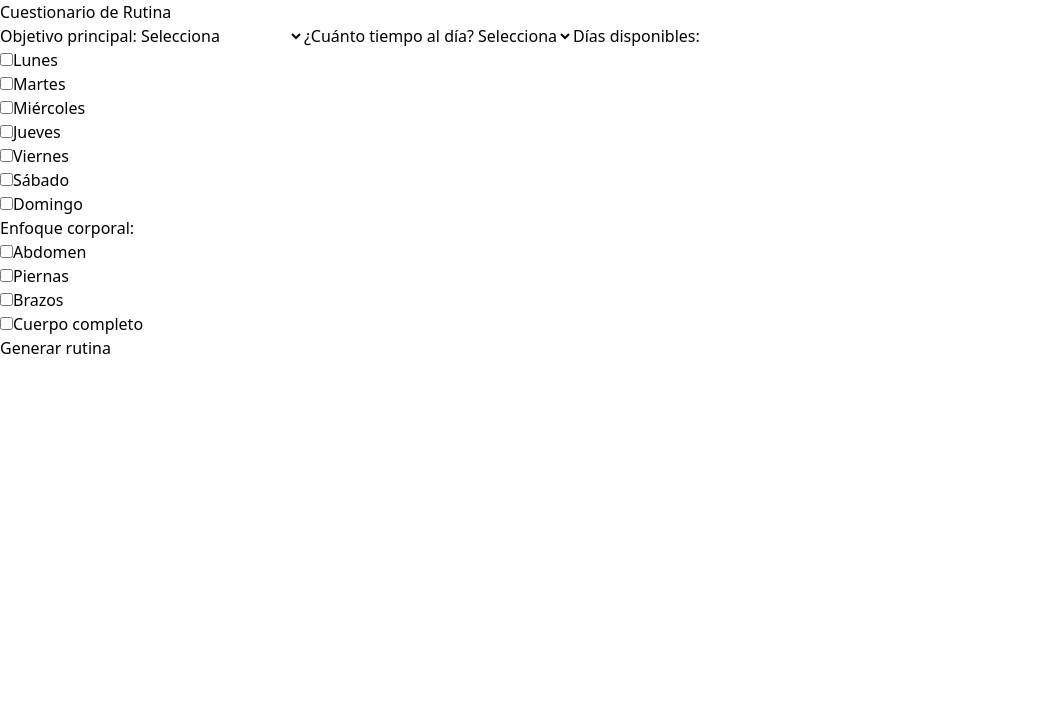
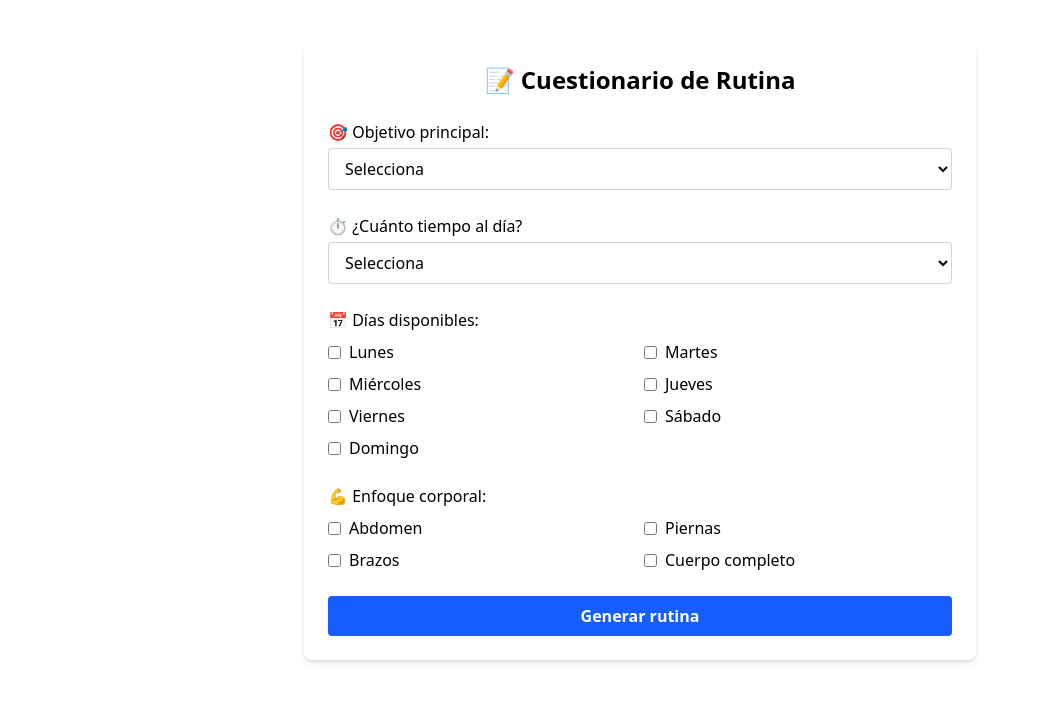
Before and after one commit to LangerTwo/Rutina-Ejercicio, a React (Vite) app in the folder frontend/: page /cuestionario in a window 1280 px wide. Shown: the top 702 px of the page, without its empty margins (0-1038 px from the left). Built offline with nearby package versions, Linux system fonts and the light colour scheme; sample sign-in values are in the browser's storage.

Commit message:
enviando de dasboard a rutinepage

```diff
--- a/frontend/src/App.jsx
+++ b/frontend/src/App.jsx
@@ -22,7 +22,7 @@ function App() {
             <QuestionnairePage />
           </PrivateRoute>
         } />
-        <Route path="/rutina" element={
+        <Route path="/rutina/:id" element={
           <PrivateRoute>
             <RoutinePage />
           </PrivateRoute>
--- a/frontend/src/pages/DashboardPage.jsx
+++ b/frontend/src/pages/DashboardPage.jsx
@@ -4,6 +4,7 @@ import { useNavigate } from "react-router-dom";
 const DashboardPage = () => {
     const navigate = useNavigate();
     const [nombre, setNombre] = useState("");
+    const [rutinas, setRutinas] = useState([]);
 
     useEffect(() => {
         // Puedes obtener datos del usuario del localStorage o hacer una petición al backend
@@ -17,6 +18,11 @@ const DashboardPage = () => {
         if(usuarioGuardado) {
             setNombre(usuarioGuardado.nombre);
         }
+
+        const stored = localStorage.getItem("rutinas");
+        if (stored) {
+            setRutinas(JSON.parse(stored));
+        }
     }, [navigate]);
 
     const handleLogout = () => {
@@ -25,11 +31,57 @@ const DashboardPage = () => {
         navigate("/");
     };
 
+    const crearRutina = () => {
+        navigate("/cuestionario");
+    };
+
+    const verRutina = (id) => {
+        navigate(`/rutina/${id}`);
+    };
+
+    const borrarRutina = (id) => {
+        const nuevas = rutinas.filter((r) => r.id !== id);
+        setRutinas(nuevas);
+        localStorage.setItem("rutinas", JSON.stringify(nuevas));
+    };
+
     return (
-        <div>
-            <h1>Bievenido{nombre ? `, ${nombre}` : ""} 👋</h1>
+        <div className="p-4">
+            <h1>Bienvenido{nombre ? `, ${nombre}` : ""} 👋</h1>
             <p>Este es tu panel principal.</p>
+
             <button onClick={handleLogout}>Cerrar sesión</button>
+
+            <hr className="my-4" />
+
+            <h2 className="text-lg font-semibold">Mis rutinas 📝</h2>
+
+            <button onClick={crearRutina} className="bg-blue-500 text-white px-4 py-2 rounded my-2">
+                Crear nueva rutina
+            </button>
+
+            {rutinas.length === 0 ? (
+                <p>No tienes rutinas creadas.</p>
+            ) : (
+                <ul className="space-y-3">
+                    {rutinas.map((rutina) => (
+                        <li key={rutina.id} className="border p-4 rounded shadow flex justify-between items-center">
+                            <div>
+                                <strong>{rutina.nombre || "Rutina sin nombre"}</strong>
+                                <p>{rutina.dias?.length || 0} días - {rutina.enfoque?.join(", ")}</p>
+                            </div>
+                            <div className="space-x-2">
+                                <button onClick={() => verRutina(rutina.id)} className="bg-green-500 text-white px-2 py-1 rounded">
+                                    Ver
+                                </button>
+                                <button onClick={() => borrarRutina(rutina.id)} className="bg-red-500 text-white px-2 py-1 rounded">
+                                    Borrar
+                                </button>
+                            </div>
+                        </li>
+                    ))}
+                </ul>
+            )}
         </div>
     );
 };
--- a/frontend/src/pages/QuestionnairePage.jsx
+++ b/frontend/src/pages/QuestionnairePage.jsx
@@ -24,60 +24,101 @@ const QuestionnairePage = () => {
 
     const handleSubmit = (e) => {
         e.preventDefault();
-        // Aquí puedes enviar el formulario al backend
-        localStorage.setItem("cuestionario", JSON.stringify(form));
-        console.log("Formulario enviado:", form);
-        alert("Formulario enviado con éxito ✅");
-        navigate("/rutina");
+
+        const nuevaRutina = {
+            id: Date.now(),
+            nombre: `Rutina de ${form.enfoque.join(", ") || "cuerpo completo"}`,
+            ...form,
+        };
+
+        const rutinasGuardadas = JSON.parse(localStorage.getItem("rutinas")) || [];
+        const actualizadas = [...rutinasGuardadas, nuevaRutina];
+
+        localStorage.setItem("rutinas", JSON.stringify(actualizadas));
+        localStorage.setItem("cuestionario", JSON.stringify(nuevaRutina));
+
+        alert("Rutina creada con éxito ✅");
+        navigate(`/rutina/${nuevaRutina.id}`);
     };
 
     return (
-        <form onSubmit={handleSubmit}>
-            <h2>Cuestionario de Rutina</h2>
+        <div className="max-w-2xl mx-auto mt-10 bg-white shadow-md rounded-lg p-6">
+            <h2 className="text-2xl font-bold mb-6 text-center">📝 Cuestionario de Rutina</h2>
 
-            <label>Objetivo principal:</label>
-            <select name="objetivo" onChange={handleChange} required>
+            <form onSubmit={handleSubmit} className="space-y-6">
+                <div>
+                    <label className="block font-medium mb-1">🎯 Objetivo principal:</label>
+                    <select
+                        name="objetivo"
+                        onChange={handleChange}
+                        required
+                        className="w-full border border-gray-300 rounded px-3 py-2"
+                    >
                         <option value="">Selecciona</option>
                         <option value="bajar">Bajar de peso</option>
                         <option value="tonificar">Tonificar</option>
                         <option value="masa">Ganar masa</option>
                         <option value="mantener">Mantenerme activo</option>
                     </select>
+                </div>
 
-            <label>¿Cuánto tiempo al día?</label>
-            <select name="tiempo" onChange={handleChange} required>
+                <div>
+                    <label className="block font-medium mb-1">⏱️ ¿Cuánto tiempo al día?</label>
+                    <select
+                        name="tiempo"
+                        onChange={handleChange}
+                        required
+                        className="w-full border border-gray-300 rounded px-3 py-2"
+                    >
                         <option value="">Selecciona</option>
                         <option value="10-20">10-20 min</option>
                         <option value="20-30">20-30 min</option>
                         <option value="30-45">30-45 min</option>
                     </select>
+                </div>
 
-            <label>Días disponibles:</label>
+                <div>
+                    <label className="block font-medium mb-2">📅 Días disponibles:</label>
+                    <div className="grid grid-cols-2 gap-2">
                         {["Lunes", "Martes", "Miércoles", "Jueves", "Viernes", "Sábado", "Domingo"].map((dia) => (
-                <div key={dia}>
+                            <label key={dia} className="flex items-center space-x-2">
                                 <input
                                     type="checkbox"
                                     checked={form.dias.includes(dia)}
                                     onChange={() => handleCheckboxChange("dias", dia)}
+                                    className="accent-blue-500"
                                 />
-                <label>{dia}</label>
+                                <span>{dia}</span>
+                            </label>
+                        ))}
                     </div>
-            ))}
+                </div>
 
-            <label>Enfoque corporal:</label>
+                <div>
+                    <label className="block font-medium mb-2">💪 Enfoque corporal:</label>
+                    <div className="grid grid-cols-2 gap-2">
                         {["Abdomen", "Piernas", "Brazos", "Cuerpo completo"].map((parte) => (
-                    <div key={parte}>
+                            <label key={parte} className="flex items-center space-x-2">
                                 <input
                                     type="checkbox"
                                     checked={form.enfoque.includes(parte)}
                                     onChange={() => handleCheckboxChange("enfoque", parte)}
+                                    className="accent-blue-500"
                                 />
-                    <label>{parte}</label>
+                                <span>{parte}</span>
+                            </label>
+                        ))}
                     </div>
-                ))}
+                </div>
 
-            <button type="submit">Generar rutina</button>
+                <button
+                    type="submit"
+                    className="w-full bg-blue-600 hover:bg-blue-700 text-white py-2 px-4 rounded font-semibold"
+                >
+                    Generar rutina
+                </button>
             </form>
+        </div>
     );
 };
 
--- a/frontend/src/pages/RoutinePage.jsx
+++ b/frontend/src/pages/RoutinePage.jsx
@@ -1,21 +1,23 @@
 import { useEffect, useState } from "react";
-import { useNavigate } from "react-router-dom";
+import { useNavigate, useParams } from "react-router-dom";
 
 const RoutinePage = () => {
     const [rutina, setRutina] = useState([]);
     const navigate = useNavigate();
+    const { id } = useParams();
 
     useEffect(() => {
-        const raw = localStorage.getItem("cuestionario");
-        if (!raw) {
-            navigate("/cuestionario");
+        const stored = JSON.parse(localStorage.getItem("rutinas")) || [];
+        const rutinaSeleccionada = stored.find((r) => r.id.toString() === id);
+
+        if (!rutinaSeleccionada) {
+            navigate("/dashboard");
             return;
         }
 
-        const data = JSON.parse(raw);
-        const nuevaRutina = generarRutina(data);
+        const nuevaRutina = generarRutina(rutinaSeleccionada);
         setRutina(nuevaRutina);
-    }, [navigate]);
+    }, [id, navigate]);
 
     const generarRutina = (respuestas) => {
         const { objetivo, tiempo, dias, enfoque } = respuestas;
@@ -28,6 +30,7 @@ const RoutinePage = () => {
         };
 
         const enfoqueFinal = enfoque?.length > 0 ? enfoque : ["completo"];
+
 
         return dias.map((dia) => {
             const diaEjercicios = [];
@@ -49,21 +52,27 @@ const RoutinePage = () => {
     };
 
     return (
-        <div>
-            <h2>Tu rutina personalizada 💪</h2>
+        <div className="max-w-3xl mx-auto mt-10 p-6">
+            <h2 className="text-3xl font-bold text-center mb-6 text-blue-700">💪 Tu rutina personalizada</h2>
+
             {rutina.length === 0 ? (
-                <p>Cargando rutina...</p>
+                <p className="text-center text-gray-500">Cargando rutina...</p>
             ) : (
-                rutina.map((r, i) => (
-                    <div key={i}>
-                        <h3>{r.dia}</h3>
-                        <ul>
-                            {r.ejercicios.map((e, idx) => (
-                                <li key={idx}>{e}</li>
-                            ))}
-                        </ul>
-                    </div>
-                ))
+                <div className="space-y-6">
+                    {rutina.map((r, i) => (
+                        <div
+                            key={i}
+                            className="bg-white shadow-md rounded-lg p-4 border-l-4 border-blue-500"
+                        >
+                            <h3 className="text-xl font-semibold text-gray-800 mb-2">{r.dia}</h3>
+                            <ul className="list-disc list-inside space-y-1 text-gray-700">
+                                {r.ejercicios.map((e, idx) => (
+                                    <li key={idx}>{e}</li>
+                                ))}
+                            </ul>
+                        </div>
+                    ))}
+                </div>
             )}
         </div>
     );
```
Lines whose indentation alone changed are shown as unchanged.
